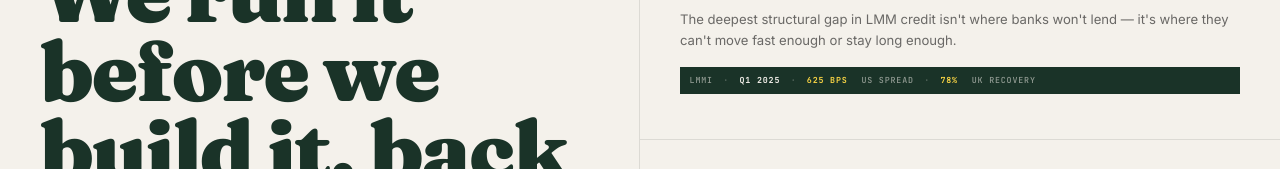
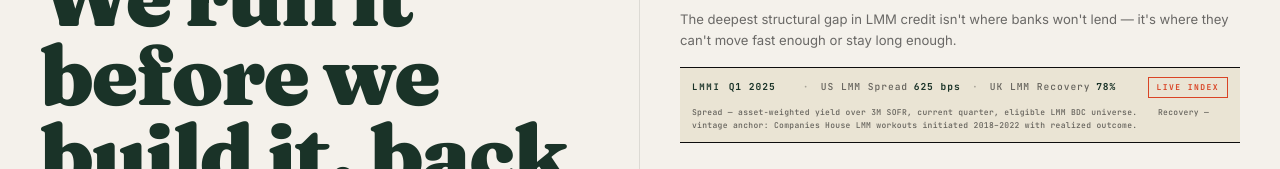
Before and after one commit to studio-b-ai/b-studio-website, a plain HTML site: page index.html in a window 1280 px wide. Shown: the part 253-422 px from the top of the page. Drawn offline with Linux system fonts and the light colour scheme; no server answers.

Commit message:
design(home): port LMMI ticker to match lmmi.b.studio masthead
The post-card ticker was a dark forest pill with yolk values; the
canonical LMMI ticker on lmmi.b.studio is a paper-dk panel with ink
hairline outlines, forest values, vermillion LIVE INDEX badge, and a
gloss footnote underneath. Ported the full visual language scaled
down for the post-card context. Existing #b-lmmi-period / #b-lmmi-spread
/ #b-lmmi-recovery hooks preserved so the live DLI fetch still hydrates.

Co-Authored-By: Claude Opus 4.7 <noreply@anthropic.com>

```diff
--- a/index.html
+++ b/index.html
@@ -344,25 +344,57 @@ body {
 }
 .pc-subscribe:hover { color: var(--ink); }
 
-/* ── LMMI live data strip (inside capital post-card) ── */
+/* ── LMMI live data strip (inside capital post-card) ──
+   Mirrors the lmmi.b.studio masthead ticker: paper-dk panel,
+   ink hairline outlines, forest values, vermillion LIVE INDEX badge,
+   gloss footnote underneath. Scaled down for post-card context. */
 .lmmi-strip {
+  background: var(--paper-dk);
+  border-top: 1px solid var(--ink);
+  border-bottom: 1px solid var(--ink);
+  padding: 0.6rem 0.75rem;
+  margin-bottom: 0.85rem;
+}
+.lmmi-strip-row {
   display: flex;
   align-items: center;
-  gap: 0.5rem;
-  padding: 0.45rem 0.6rem;
-  margin-bottom: 0.85rem;
-  background: var(--forest);
-  color: var(--paper);
+  gap: 0;
   font-family: 'JetBrains Mono', monospace;
-  font-size: 0.52rem;
+  font-size: 0.6rem;
   font-weight: 700;
   letter-spacing: 0.1em;
-  text-transform: uppercase;
   flex-wrap: wrap;
 }
-.lmmi-strip-label { opacity: 0.55; font-weight: 500; }
-.lmmi-strip-sep { opacity: 0.3; margin: 0 0.15rem; }
-.lmmi-strip-val { color: var(--yolk); }
+.lmmi-strip-label {
+  text-transform: uppercase;
+  letter-spacing: 0.2em;
+  color: var(--forest);
+  font-size: 0.56rem;
+  margin-right: 0.5rem;
+}
+.lmmi-strip-period { color: var(--forest); margin-right: 1rem; }
+.lmmi-strip-sep { color: var(--ink-30); margin: 0 0.7rem; }
+.lmmi-strip-metric-label { color: var(--ink-60); font-weight: 500; margin-right: 0.35rem; }
+.lmmi-strip-val { color: var(--forest); font-feature-settings: "tnum"; }
+.lmmi-strip-badge {
+  margin-left: auto;
+  font-family: 'JetBrains Mono', monospace;
+  font-size: 0.5rem;
+  font-weight: 700;
+  letter-spacing: 0.18em;
+  text-transform: uppercase;
+  color: var(--vermillion);
+  border: 1px solid var(--vermillion);
+  padding: 0.2rem 0.5rem;
+}
+.lmmi-strip-foot {
+  font-family: 'JetBrains Mono', monospace;
+  font-size: 0.5rem;
+  letter-spacing: 0.04em;
+  color: var(--ink-60);
+  margin-top: 0.5rem;
+  line-height: 1.65;
+}
 
 /* ── Loading state ── */
 .post-card.loading .pc-title { background: var(--paper-dk); color: transparent; width: 80%; }
@@ -672,15 +704,19 @@ footer {
         <div class="pc-meta">Loading latest issue…</div>
         <div class="pc-excerpt">The deepest structural gap in LMM credit isn't where banks won't lend — it's where they can't move fast enough or stay long enough.</div>
         <div class="lmmi-strip" id="b-lmmi-strip">
-          <span class="lmmi-strip-label">LMMI</span>
-          <span class="lmmi-strip-sep">·</span>
-          <span id="b-lmmi-period">Q1 2025</span>
-          <span class="lmmi-strip-sep">·</span>
-          <span class="lmmi-strip-val" id="b-lmmi-spread">625 bps</span>
-          <span class="lmmi-strip-label">&nbsp;US spread</span>
-          <span class="lmmi-strip-sep">·</span>
-          <span class="lmmi-strip-val" id="b-lmmi-recovery">78%</span>
-          <span class="lmmi-strip-label">&nbsp;UK recovery</span>
+          <div class="lmmi-strip-row">
+            <span class="lmmi-strip-label">LMMI</span>
+            <span class="lmmi-strip-period" id="b-lmmi-period">Q1 2025</span>
+            <span class="lmmi-strip-sep">·</span>
+            <span><span class="lmmi-strip-metric-label">US LMM Spread</span><span class="lmmi-strip-val" id="b-lmmi-spread">625 bps</span></span>
+            <span class="lmmi-strip-sep">·</span>
+            <span><span class="lmmi-strip-metric-label">UK LMM Recovery</span><span class="lmmi-strip-val" id="b-lmmi-recovery">78%</span></span>
+            <span class="lmmi-strip-badge">Live index</span>
+          </div>
+          <div class="lmmi-strip-foot">
+            Spread — asset-weighted yield over 3M SOFR, current quarter, eligible LMM BDC universe. &nbsp;&nbsp;
+            Recovery — vintage anchor: Companies House LMM workouts initiated 2018–2022 with realized outcome.
+          </div>
         </div>
         <div class="pc-footer">
           <span class="pc-read">Read issue →</span>
```
